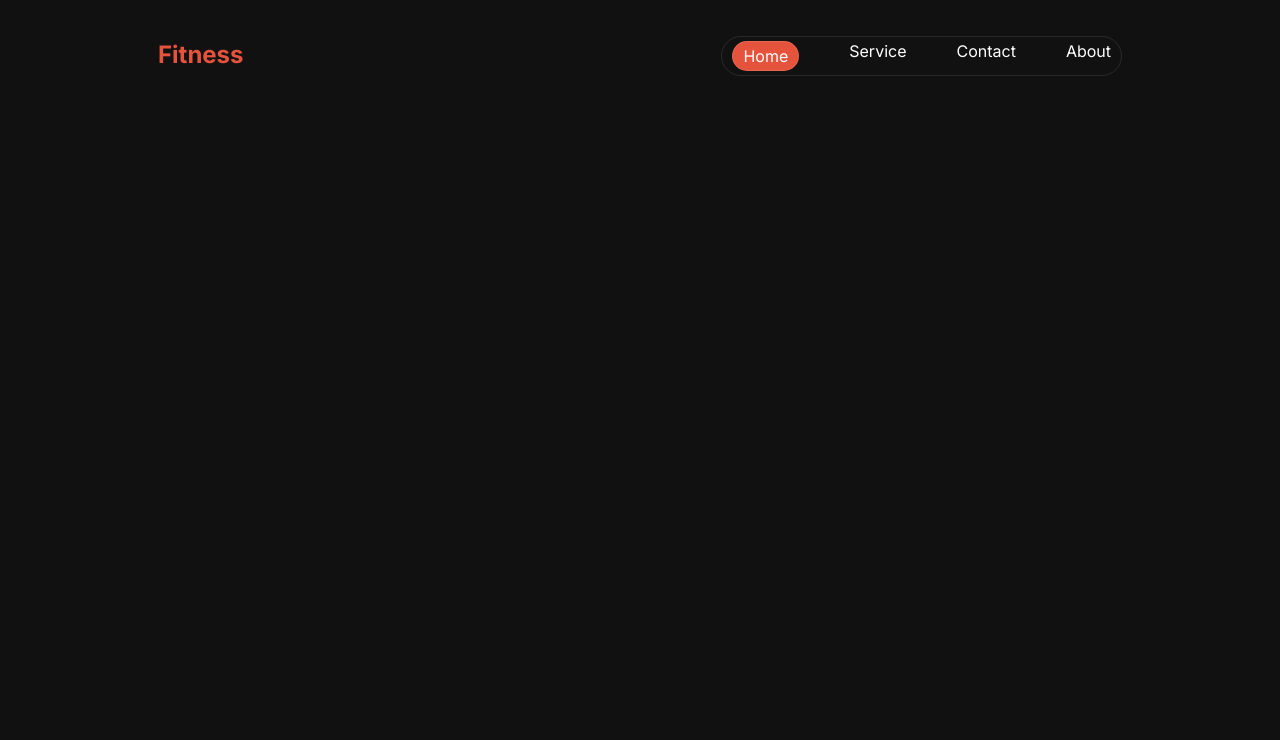
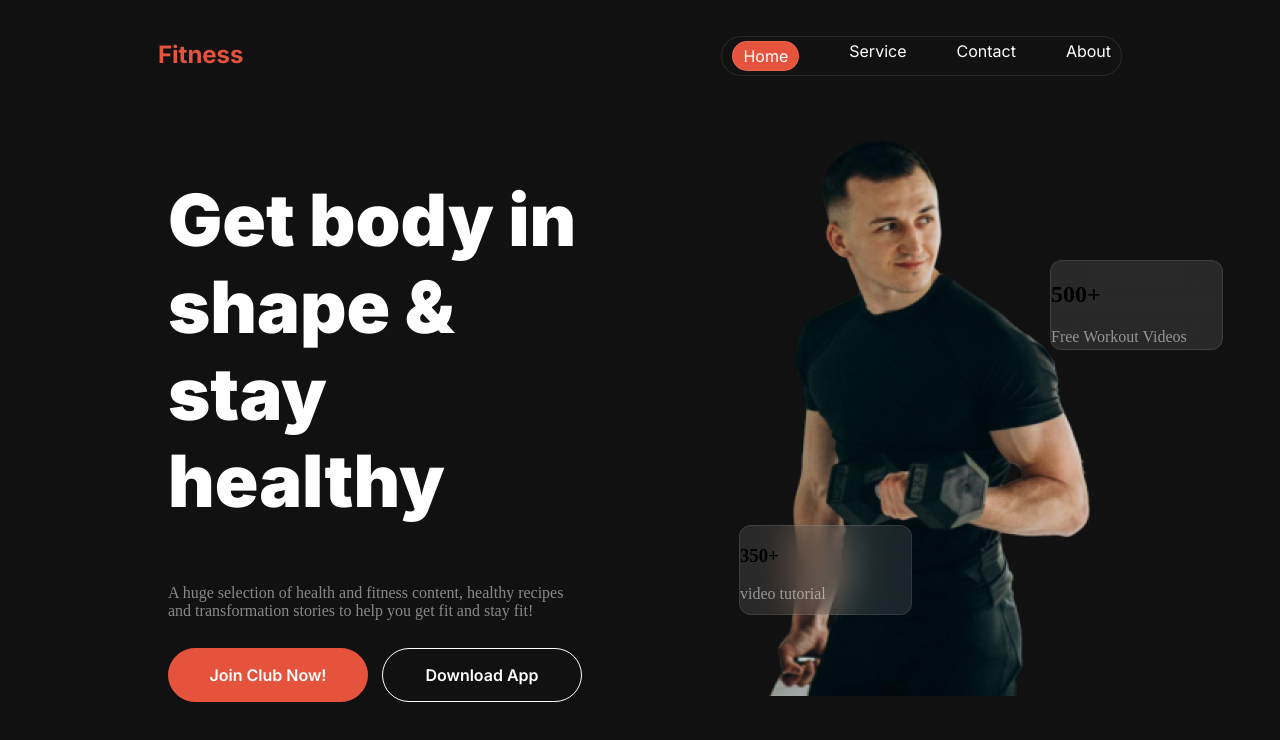
Before and after one commit to irina532/hero-assignment-2, a plain HTML site: page index.html in a window 1280 px wide. Drawn offline with Linux system fonts and the light colour scheme; a web font is replaced by a local one.

Commit message:
completed first section

```diff
--- a/index.html
+++ b/index.html
@@ -8,7 +8,7 @@
 </head>
 <body class="body-cls" >
     <header class="header-cls" >
-        <nav class="nav-bar">
+        <nav class="nav-bar" class="hide">
             <div class="title" >
                 <h2 class="inter-font" >Fitness</h2>
             </div>
@@ -25,6 +25,27 @@
 
     </header>
     <main>
+        <section class="sec-1" >
+            <div class="sec-1-div-1" >
+                <h1 class="heading" >Get body in <span>shape</span> & stay healthy</h1>
+                <p>A huge selection of health and fitness content, healthy recipes
+                    and transformation stories to help you get fit and stay fit!
+                    </p>
+                <div class="btn-cls">
+                    <button class="btn-1" >Join Club Now!</button>
+                    <button class="btn-2" >Download App</button>
+                </div>
+            </div>
+            <div class="sec-1-div-2">
+                <img src="images/Images 2.png" alt="">
+                <div class="card1" ><h1>500+</h1>
+                <p>Free Workout Videos</p></div>
+                <div class="card2" ><h3>350+</h3>
+                <p>video tutorial</p></div>
+            </div>
+
+
+        </section>
 
     </main>
     <footer>
--- a/style.css
+++ b/style.css
@@ -43,3 +43,101 @@ h2{
     border-radius: 2.5rem;
     padding: 4px 10px;
 }
+.sec-1{
+    display: flex;
+    justify-content: space-between;
+    padding: 4px 10px;
+    margin: 20px 150px;
+    gap: 173px;
+
+}
+p{
+    color: #FFFFFF;
+    opacity: 50%;
+
+    margin-bottom: 28px;
+}
+span{
+    font: Miama;
+}
+
+.heading{
+    color: #FFFFFF;
+    opacity: 100%;
+    font-size: 4.5rem;
+font-weight: 900;
+font-family: "Inter", sans-serif;
+}
+.btn-1{
+    border-radius: 42px;
+background: rgb(230, 83, 60);
+height: 54px;
+width: 200px;
+font-size: 16px;
+font-weight: 600;
+color: #FFFFFF;
+font-family: "Inter", sans-serif;
+border: 1px solid rgb(230, 83, 60);
+}
+.btn-2{
+    background-color: #111111;
+    opacity: 100%;
+    border: 1px solid rgb(255, 255, 255);
+
+    height: 54px;
+width: 200px;
+font-size: 16px;
+font-weight: 600;
+color: #FFFFFF;
+font-family: "Inter", sans-serif;
+border-radius: 42px;
+margin-left: 10px;
+
+}
+
+.card1{
+    position: absolute;
+width: 10.8rem;
+height: 5.6rem;
+left: 1050px;
+top: 260px;
+box-sizing: border-box;
+border: 1px solid rgba(255, 255, 255, 0.1);
+border-radius: 12px;
+backdrop-filter: blur(20px);
+background: rgba(255, 255, 255, 0.1);
+}
+.card2{
+    position: absolute;
+width: 10.8rem;
+height: 5.6rem;
+left: 739px;
+right: -787px;
+top: 525px;
+bottom: -434.61px;
+box-sizing: border-box;
+border: 1px solid rgba(255, 255, 255, 0.1);
+border-radius: 12px;
+backdrop-filter: blur(20px);
+background: rgba(255, 255, 255, 0.1);
+
+
+
+}
+
+.sec-1-div-2{
+    background-image: url(images/Images\ 2.png);
+    background-repeat: no-repeat;
+    border-image-width: 100%;
+}
+
+@media screen and (max-width:576px){
+    .nav-bar{
+        flex-direction: column;
+    }
+    .list-items{
+        flex-direction: column;
+    }
+
+
+}
```
